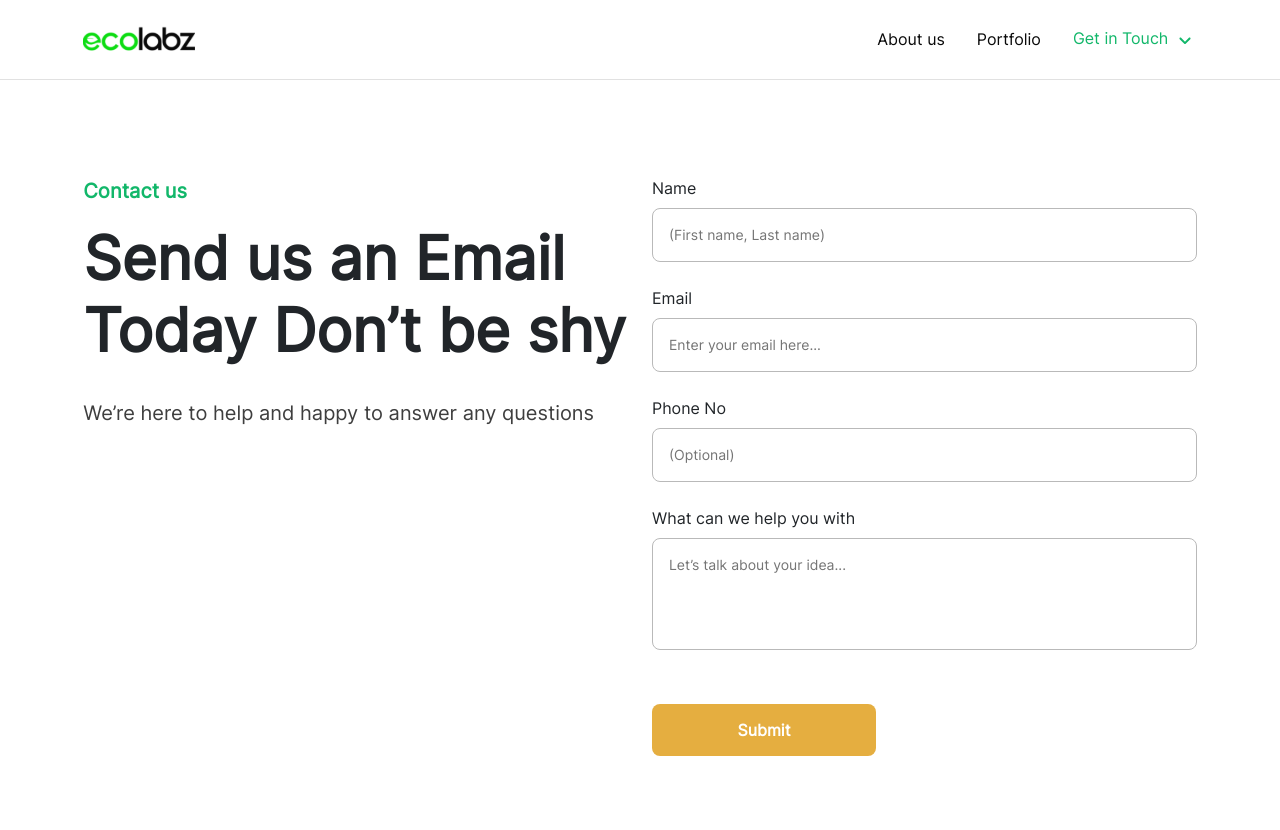
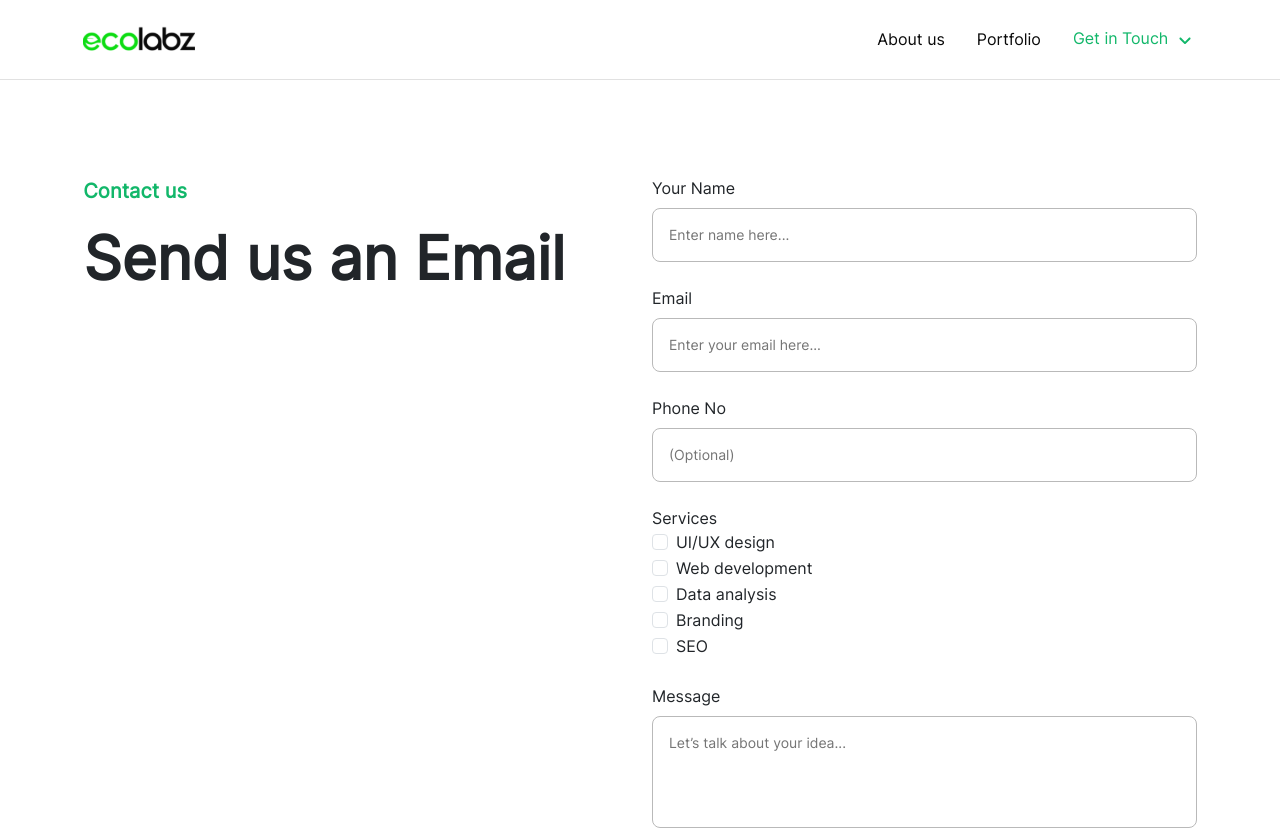
Before and after one commit to Ecolabz/ecolabz-react, a React (Vite) app: page /contact in a window 1280 px wide. Shown: the top 830 px of the page. Built offline with nearby package versions, Linux system fonts and the light colour scheme; no server answers.

Commit message:
added radio button

```diff
--- a/src/pages/Contact.tsx
+++ b/src/pages/Contact.tsx
@@ -10,6 +10,11 @@ const Contact = () => {
     fullname: "",
     email: "",
     phone_no: "",
+    ui_ux: false,
+    web_dev: false,
+    data_analysis: false,
+    branding: false,
+    seo: false,
     message: "",
   });
   const [success, setSuccess] = useState(false);
@@ -19,6 +24,11 @@ const Contact = () => {
       fullname: "",
       email: "",
       phone_no: "",
+      ui_ux: false,
+      web_dev: false,
+      data_analysis: false,
+      branding: false,
+      seo: false,
       message: "",
     });
   };
@@ -35,6 +45,12 @@ const Contact = () => {
     setDetail((prev) => ({ ...prev, [name]: value }));
   };
 
+  const handleCheckbox = (e: any) => {
+    const { name, checked } = e.target;
+
+    setDetail((prev) => ({ ...prev, [name]: checked }));
+  }
+
   const handleSubmit = (e: any) => {
     e.preventDefault();
 
@@ -43,6 +59,11 @@ const Contact = () => {
       name: detail.fullname,
       email: detail.email,
       phone_no: detail.phone_no,
+      ui_ux: detail.ui_ux,
+      web_dev: detail.web_dev,
+      data_analysis: detail.data_analysis,
+      branding: detail.branding,
+      seo: detail.seo,
       message: detail.message,
       createdAt: serverTimestamp(),
     })
@@ -72,22 +93,22 @@ const Contact = () => {
         <div className="row align-items-start justify-content-between">
           <div className="col-lg-6">
             <div className="contact-us">Contact us</div>
-            <h2>Send us an Email Today Don’t be shy</h2>
-            <div className="box-content">
+            <h2>Send us an Email</h2>
+            {/* <div className="box-content">
               <p className="text-lead">
                 We’re here to help and happy to answer any questions
               </p>
-            </div>
+            </div> */}
           </div>
           <div className="col-lg-6">
             <div className="login">
               <form onSubmit={handleSubmit}>
-                <label htmlFor="name">Name</label>
+                <label htmlFor="name">Your Name</label>
                 <div className="form-group">
                   <input
                     type="text"
                     className="form-control-input "
-                    placeholder="(First name, Last name)"
+                    placeholder="Enter name here..."
                     required
                     id="name"
                     value={detail.fullname}
@@ -127,8 +148,74 @@ const Contact = () => {
                   />
                 </div>
 
+                <label htmlFor="services" className="mt-4">
+                  Services
+                </label>
+                <div className="form-check-group">
+                  <div className="form-check">
+                    <label className="form-check-label" htmlFor="ui_ux">
+                    <input
+                      className="form-check-input"
+                      type="checkbox"
+                      name="ui_ux"
+                      onChange={handleCheckbox}
+                      id="ui_ux"
+                    />
+                      UI/UX design
+                    </label>
+                  </div>
+                  <div className="form-check">
+                    <label className="form-check-label" htmlFor="web_dev">
+                    <input
+                      className="form-check-input"
+                      type="checkbox"
+                      name="web_dev"
+                      onChange={handleCheckbox}
+                      id="web_dev"
+                    />
+                      Web development
+                    </label>
+                  </div>
+                  <div className="form-check">
+                    <label className="form-check-label" htmlFor="data_analysis">
+                    <input
+                      className="form-check-input"
+                      type="checkbox"
+                      name="data_analysis"
+                      onChange={handleCheckbox}
+                      id="data_analysis"
+                    />
+                      Data analysis
+                    </label>
+                  </div>
+                  <div className="form-check">
+                    <label className="form-check-label" htmlFor="branding">
+                    <input
+                      className="form-check-input"
+                      type="checkbox"
+                      name="branding"
+                      onChange={handleCheckbox}
+                      id="branding"
+                    />
+                      Branding
+                    </label>
+                  </div>
+                  <div className="form-check">
+                    <label className="form-check-label" htmlFor="seo">
+                    <input
+                      className="form-check-input"
+                      type="checkbox"
+                      name="seo"
+                      onChange={handleCheckbox}
+                      id="seo"
+                    />
+                      SEO
+                    </label>
+                  </div>
+                </div>
+
                 <label htmlFor="message" className="mt-4">
-                  What can we help you with
+                  Message
                 </label>
                 <div className="form-group">
                   <textarea
```
